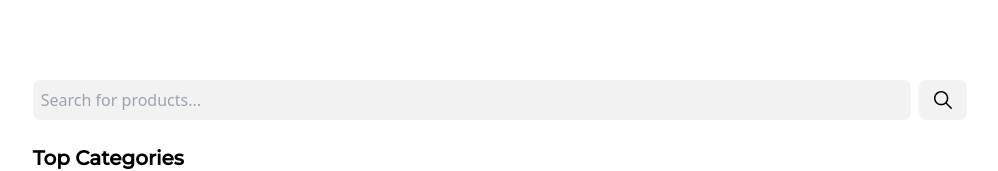
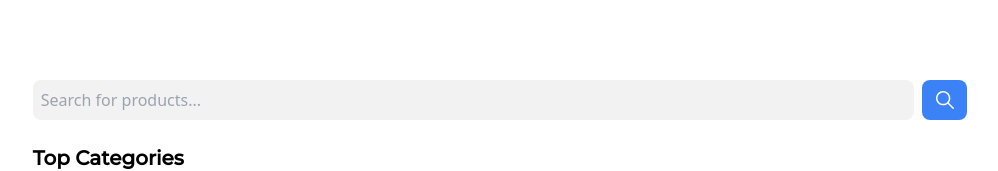
Before and after one commit to VibhourSharma/E-commerce-App, a React (Vite) app: page / in a window 1280 px wide. Shown: the top 171 px of the page, without its empty margins (140-1138 px from the left). Built offline with nearby package versions, Linux system fonts and the light colour scheme.

Commit message:
⚙️Feature: Enter key press search functionality added

```diff
--- a/src/components/SearchBar.jsx
+++ b/src/components/SearchBar.jsx
@@ -1,24 +1,37 @@
+import { useState } from "react";
+import { Link, useNavigate } from "react-router-dom";
 import { IoIosSearch } from "react-icons/io";
-import { useSearchParams, Link } from "react-router-dom";
-import { useState } from "react";
 
 const SearchBar = () => {
-  const [searchParams] = useSearchParams();
   const [search, setSearch] = useState("");
+  const navigate = useNavigate();
+
+  const handleKeyPress = (e) => {
+    if (e.key === "Enter") {
+      navigate(`/search?search_query=${search}`);
+    }
+  };
+
+  const handleSearchButtonClick = () => {
+    navigate(`/search?search_query=${search}`);
+  };
+
   return (
     <div className="flex items-center justify-center mt-20 mb-6 w-[73%]">
       <input
         onChange={(e) => setSearch(e.target.value.toLowerCase())}
+        onKeyPress={handleKeyPress}
         value={search}
         type="text"
         className="bg-[#F2F2F2] p-2 w-full rounded-lg focus:outline-none focus:outline-blue-300"
         placeholder="Search for products..."
       />
-      <Link to={search.trim() === "" ? "/" : `/search?search_query=${search}`}>
-        <button className="flex items-center justify-center w-12 h-10 text-2xl ml-2 rounded-lg bg-[#F2F2F2]">
-          <IoIosSearch />
-        </button>
-      </Link>
+      <button
+        onClick={handleSearchButtonClick}
+        className="flex items-center justify-center w-12 h-10 text-2xl ml-2 rounded-lg bg-[#3B82F6] text-white"
+      >
+        <IoIosSearch />
+      </button>
     </div>
   );
 };
```
